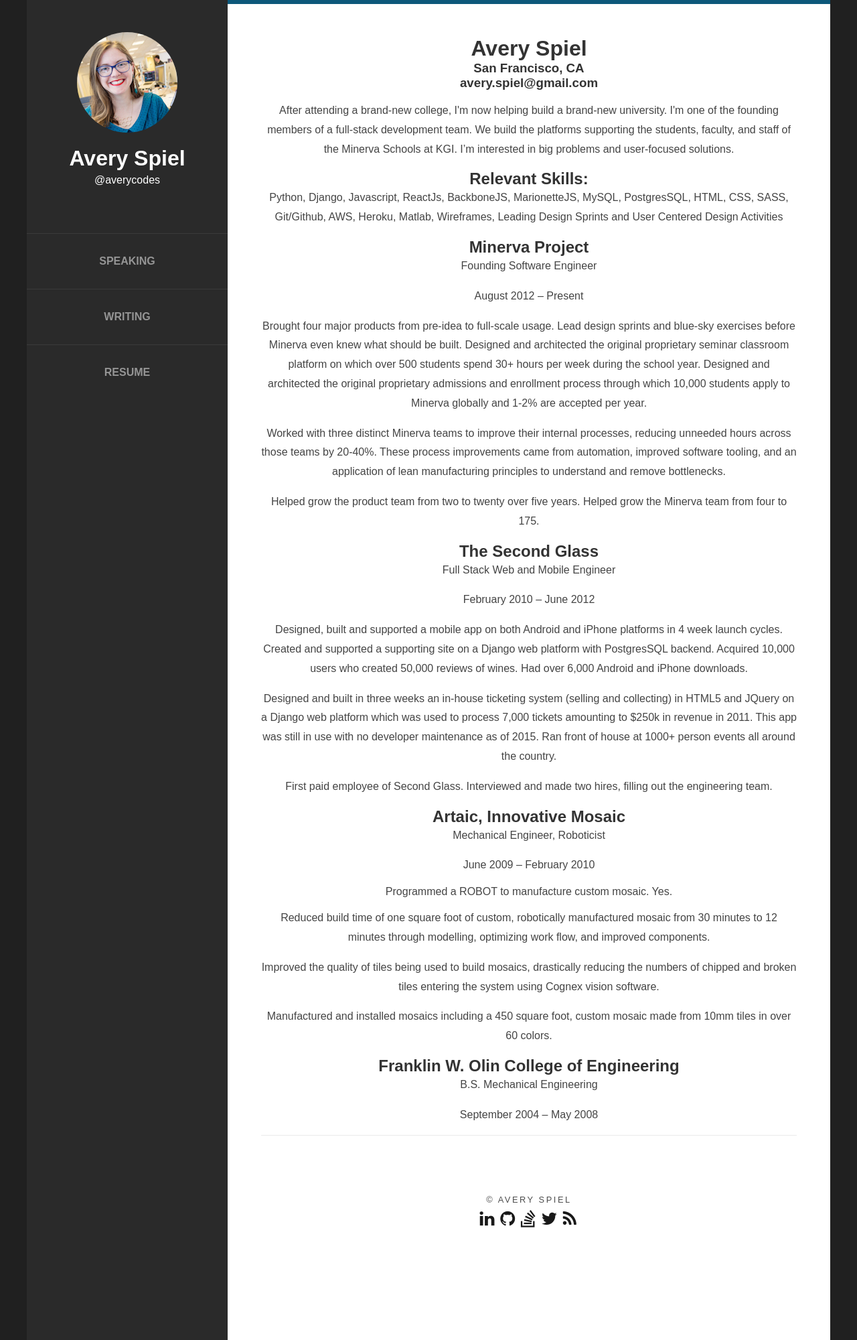
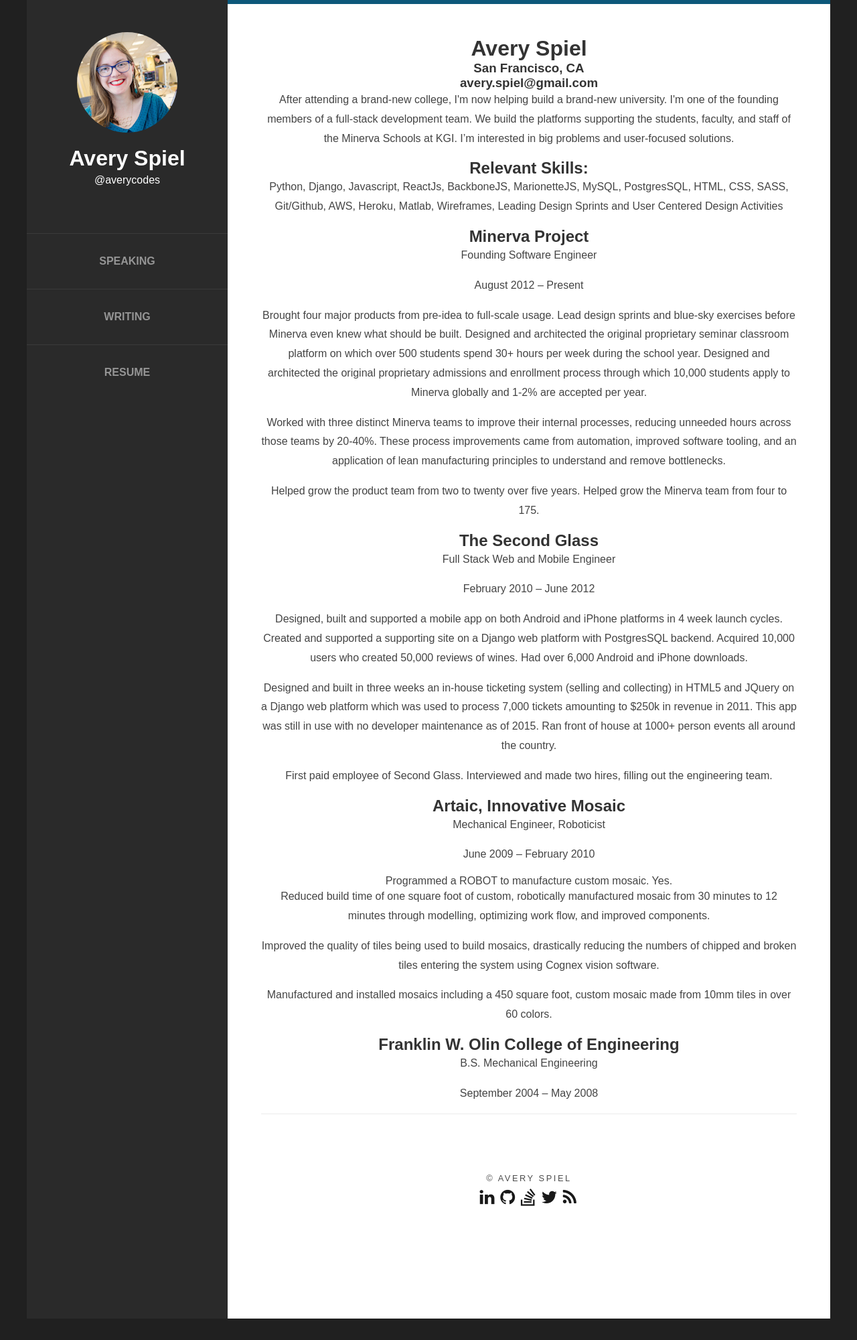
Before and after one commit to averycodes/averycodes.github.io, a Jekyll site: the page built from resume.html, in a window 1280 px wide. Shown: the whole page at 67% size. Built offline with Jekyll 4.4.1, drawn with Linux system fonts in a browser that asks for light colours; after the commit the page ends 1968 px from its top, so only the background shows below that.

Commit message:
Use basscss formatting improvements on resume

```diff
--- a/resume.html
+++ b/resume.html
@@ -5,46 +5,28 @@
 <h1>Avery Spiel</h1>
 <h3>San Francisco, CA</h3>
 <h3>avery.spiel@gmail.com</h3>
-<p></p>
-<p>After attending a brand-new college, I'm now helping build a brand-new university. I'm one of the founding members of a
-full-stack development team. We build the platforms supporting the students, faculty, and staff of the Minerva Schools at
- KGI. I’m interested in big problems and user-focused solutions.</p>
-<p></p>
-<h2>Relevant Skills:</h2>
-<p>Python, Django, Javascript, ReactJs, BackboneJS, MarionetteJS, MySQL, PostgresSQL, HTML, CSS, SASS, Git/Github, AWS, Heroku, Matlab, Wireframes, Leading Design Sprints and User Centered Design Activities</p>
-<p></p>
-<h2>Minerva Project</h2>
-<p>Founding Software Engineer</p>
-<p>August 2012 – Present</p>
-<p></p>
-<p>Brought four major products from pre-idea to full-scale usage. Lead design sprints and blue-sky exercises before Minerva even knew what should be built. Designed and architected the original proprietary seminar classroom platform on which over 500 students spend 30+ hours per week during the school year. Designed and architected the original proprietary admissions and enrollment process through which 10,000 students apply to Minerva globally and 1-2% are accepted per year.</p>
-<p></p>
-<p>Worked with three distinct Minerva teams to improve their internal processes, reducing unneeded hours across those teams by 20-40%. These process improvements came from automation, improved software tooling, and an application of lean manufacturing principles to understand and remove bottlenecks.</p>
-<p></p>
-<p>Helped grow the product team from two to twenty over five years. Helped grow the Minerva team from four to 175.</p>
-<p></p>
-<h2>The Second Glass</h2>
-<p>Full Stack Web and Mobile Engineer</p>
-<p>February 2010 – June 2012</p>
-<p></p>
-<p>Designed, built and supported a mobile app on both Android and iPhone platforms in 4 week launch cycles. Created and supported a supporting site on a Django web platform with PostgresSQL backend. Acquired 10,000 users who created 50,000 reviews of wines. Had over 6,000 Android and iPhone downloads.</p>
-<p></p>
-<p>Designed and built in three weeks an in-house ticketing system (selling and collecting) in HTML5 and JQuery on a Django web platform which was used to process 7,000 tickets amounting to $250k in revenue in 2011. This app was still in use with no developer maintenance as of 2015. Ran front of house at 1000+ person events all around the country.</p>
-<p></p>
-<p>First paid employee of Second Glass. Interviewed and made two hires, filling out the engineering team.</p>
-<p></p>
-<h2>Artaic, Innovative Mosaic</h2>
-<p>Mechanical Engineer, Roboticist</p>
-<p>June 2009 – February 2010</p>
-<p></p>
+<p>After attending a brand-new college, I'm now helping build a brand-new university. I'm one of the founding members of a full-stack development team. We build the platforms supporting the students, faculty, and staff of the Minerva Schools at KGI. I’m interested in big problems and user-focused solutions.</p>
+<h2 class="left-align">Relevant Skills:</h2>
+<p class="left-align">Python, Django, Javascript, ReactJs, BackboneJS, MarionetteJS, MySQL, PostgresSQL, HTML, CSS, SASS, Git/Github, AWS, Heroku, Matlab, Wireframes, Leading Design Sprints and User Centered Design Activities</p>
+<h2 class="left-align">Minerva Project</h2>
+<p class="left-align mt0 mb0 italic">Founding Software Engineer</p>
+<p class="left-align mt0 mb0 italic">August 2012 – Present</p>
+<p class="left-align">Brought four major products from pre-idea to full-scale usage. Lead design sprints and blue-sky exercises before Minerva even knew what should be built. Designed and architected the original proprietary seminar classroom platform on which over 500 students spend 30+ hours per week during the school year. Designed and architected the original proprietary admissions and enrollment process through which 10,000 students apply to Minerva globally and 1-2% are accepted per year.</p>
+<p class="left-align">Worked with three distinct Minerva teams to improve their internal processes, reducing unneeded hours across those teams by 20-40%. These process improvements came from automation, improved software tooling, and an application of lean manufacturing principles to understand and remove bottlenecks.</p>
+<p class="left-align">Helped grow the product team from two to twenty over five years. Helped grow the Minerva team from four to 175.</p>
+<h2 class="left-align">The Second Glass</h2>
+<p class="left-align mt0 mb0 italic">Full Stack Web and Mobile Engineer</p>
+<p class="left-align mt0 mb0 italic">February 2010 – June 2012</p>
+<p class="left-align">Designed, built and supported a mobile app on both Android and iPhone platforms in 4 week launch cycles. Created and supported a supporting site on a Django web platform with PostgresSQL backend. Acquired 10,000 users who created 50,000 reviews of wines. Had over 6,000 Android and iPhone downloads.</p>
+<p class="left-align">Designed and built in three weeks an in-house ticketing system (selling and collecting) in HTML5 and JQuery on a Django web platform which was used to process 7,000 tickets amounting to $250k in revenue in 2011. This app was still in use with no developer maintenance as of 2015. Ran front of house at 1000+ person events all around the country.</p>
+<p class="left-align">First paid employee of Second Glass. Interviewed and made two hires, filling out the engineering team.</p>
+<h2 class="left-align">Artaic, Innovative Mosaic</h2>
+<p class="left-align mt0 mb0 italic">Mechanical Engineer, Roboticist</p>
+<p class="left-align mt0 mb0 italic">June 2009 – February 2010</p>
 Programmed a ROBOT to manufacture custom mosaic. Yes.
-<p></p>
-<p>Reduced build time of one square foot of custom, robotically manufactured mosaic from 30 minutes to 12 minutes through modelling, optimizing work flow, and improved components.</p>
-<p></p>
-<p>Improved the quality of tiles being used to build mosaics, drastically reducing the numbers of chipped and broken tiles entering the system using Cognex vision software.</p>
-<p></p>
-<p>Manufactured and installed mosaics including a 450 square foot, custom mosaic made from 10mm tiles in over 60 colors.</p>
-<p></p>
-<h2>Franklin W. Olin College of Engineering</h2>
-<p>B.S. Mechanical Engineering</p>
-<p>September 2004 – May 2008</p>
+<p class="left-align">Reduced build time of one square foot of custom, robotically manufactured mosaic from 30 minutes to 12 minutes through modelling, optimizing work flow, and improved components.</p>
+<p class="left-align">Improved the quality of tiles being used to build mosaics, drastically reducing the numbers of chipped and broken tiles entering the system using Cognex vision software.</p>
+<p class="left-align">Manufactured and installed mosaics including a 450 square foot, custom mosaic made from 10mm tiles in over 60 colors.</p>
+<h2 class="left-align">Franklin W. Olin College of Engineering</h2>
+<p class="left-align mt0 mb0 italic">B.S. Mechanical Engineering</p>
+<p class="left-align mt0 mb0 italic">September 2004 – May 2008</p>
```
